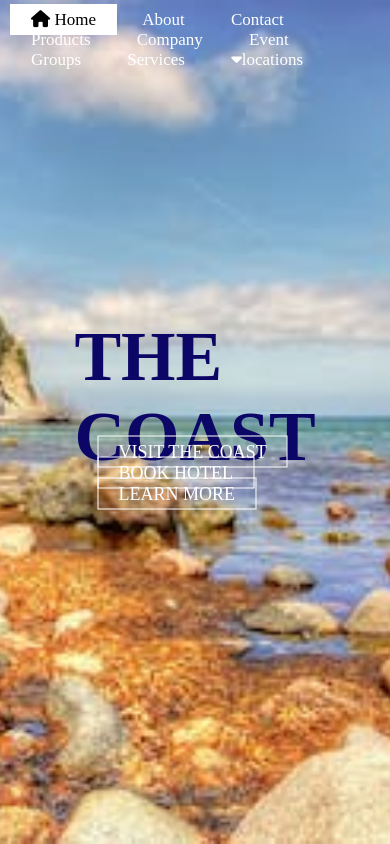
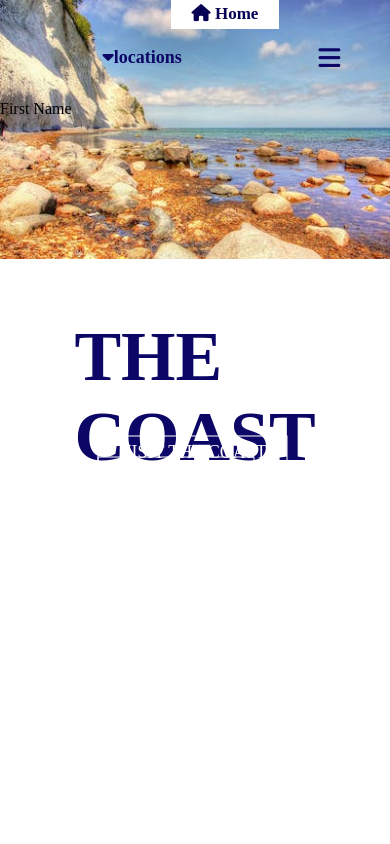
Before and after one commit to Allanoallashe/coast-web, a PHP site: page /home.html in a window 390 px wide. Run offline with PHP 8.4, Linux system fonts and the light colour scheme; some libraries are stand-ins or nearby versions.

Commit message:
added more script

```diff
--- a/home.html
+++ b/home.html
@@ -12,21 +12,30 @@
 <body>
 
   <header>
-    <div class="main">
-      <ul>
+    <div id="nav" class="main">
+      <div class="home">
+        <ul>
+          <li class="active"><a href="#"><i class="fa fa-home"></i> Home</a></li>
+        </ul>
+      </div>
+      <ul id="list" class="list-one">
         <li class="active"><a href="#"><i class="fa fa-home"></i> Home</a></li>
         <li><a href="#">About</a></li>
         <li><a href="#">Contact</a></li>
         <li><a href="#">Products</a></li>
         <li><a href="#">Company</a></li>
-        <li><a href="#">Event</a></li>
+        <li><a href="connect.php">Register</a></li>
         <li><a href="#">Groups</a></li>
         <li><a href="#">Services</a></li>
-         <li class="locations" id="drop-down" ><a href="#"><i class="fa fa-caret-down"></i>locations</a></li>
       </ul>
-       <div id="sub-menu" class="sub-menu">
 
-        <ul id="browse">
+
+      <div class="locations">
+
+        <div id="drop-down"><a href="#"><i class="fa fa-caret-down"></i>locations</a></div>
+
+        <div id="sub-menu" class="sub-menu">
+          <ul id="browse">
             <li><a href="#">Mombasa</a></li>
             <li><a href="#">Malindi</a></li>
             <li><a href="#">Lamu</a></li>
@@ -36,8 +45,17 @@
             <li><a href="#">Bamburi</a></li>
           </ul>
         </div>
+      </div>
+
+      <div id="close">
+        <i id="menu" class="fa-solid fa-bars"></i>
+        <i id="cross" class="fa-solid fa-xmark"></i>
+      </div>
+
     </div>
-    <div class="title">
+  </header>
+
+   <div class="title">
       <h1>THE COAST</h1>
     </div>
     <div class="button">
@@ -45,7 +63,19 @@
       <a href="#" class="btn">BOOK HOTEL</a>
       <a href="#" class="btn">LEARN MORE</a>
     </div>
-  </header>
+
+  <main class="register">
+    <div class="reg-container">
+
+      <form action="#" method="post">
+
+        <label for="fname" id="fname">First Name</label><br>
+
+      </form>
+
+    </div>
+  </main>
+
  <script src="index.js"></script>
 </body>
 </html>
--- a/index.js
+++ b/index.js
@@ -5,7 +5,7 @@ const Browse = document.getElementById('browse');
 
 
 
-dropDown.addEventListener('click',() => {
+dropDown.addEventListener('click', () => {
 
   if (subMenu.style.opacity =='1') {
         subMenu.style.opacity='0';
@@ -19,3 +19,53 @@ dropDown.addEventListener('click',() => {
 Browse.addEventListener('click', () => {
   subMenu.style.opacity='0';
 })
+
+
+
+const menu = document.getElementById('menu');
+const close = document.getElementById('cross');
+const list = document.getElementById('list');
+
+
+menu.addEventListener('click', () => {
+
+    close.style.display = 'contents';
+    menu.style.display = 'none';
+    list.style.marginTop='0';
+})
+
+close.addEventListener('click', () => {
+
+    close.style.display = 'none';
+    menu.style.display='contents';
+    list.style.marginTop='-500px';
+})
+
+
+
+var x = window.matchMedia("(max-width: 1089px)");
+myFunction(x)
+x.addListener(myFunction)
+
+function myFunction(x) {
+  if (x.matches) {
+    menu.style.display = 'contents';
+    list.style.marginTop='-500px';
+  } else {
+    close.style.display = 'none';
+    menu.style.display = 'none';
+  }
+
+}
+
+// var y = window.matchMedia("(min-width: 1090px)");
+// myFunction2(y)
+// y.addListener(myFunction2)
+
+// function myFunction2(y) {
+//   if (y.matches) {
+//     list.style.display='contents';
+//   } else {
+//     list.style.marginTop='-500px';
+//   }
+// }
--- a/style.css
+++ b/style.css
@@ -4,13 +4,13 @@
   font-family: century;
   box-sizing: border-box;
 }
-
+body{
+  background-image:url(images/pexels-photo-533975.jpeg);
+  background-size: cover;
+  background-repeat: no-repeat;
+}
 header{
-  background-image:url(images/pexels-photo-533975.jpeg);
-  height: 100vh;
-  background-size: cover;
-  background-position: center;
-  min-height:100px ;
+  height: 100px;
 }
 ul{
   list-style-type: none;
@@ -22,8 +22,9 @@ ul li{
   display: inline-block;
 }
 ul li a{
+  font-weight: bold;
   text-decoration: none;
-  color: #fff;
+  color: #060152;
   padding: 5px 20px;
   border: 1px solid transparent;
 }
@@ -35,7 +36,7 @@ ul li a:hover{
 
 ul li.active a{
  background-color: #fff;
-  color: #000;
+  color:  #060152;
 }
 
 
@@ -83,23 +84,125 @@ ul li.active a{
   background-color: #fff;
   color: #000;
 }
-.main ul {
-  position: relative;
-}
 .sub-menu{
+  height: 240px;
+  background-color: #060152;
   display: flex;
   flex-direction: column;
+  align-items: center;
+  justify-content: space-between;
   position: absolute;
   top: 60px;
-  right: 200px;
+  right: -50px;
   opacity: 0;
+  width: 200px;
 }
 .sub-menu ul{
   display: flex;
   flex-direction: column;
+  justify-content: space-between;
   align-items: center;
-  justify-content: space-between;
 }
+
 .sub-menu ul li{
-  margin-top: 10px;
+  margin-top: 11px;
 }
+.sub-menu ul li a{
+  color: white;
+}
+.sub-menu ul li a:hover{
+  color: #000;
+  transition: 0.2s ease;
+}
+
+.locations{
+  margin-right: 20px;
+  position: relative;
+}
+
+#drop-down{
+  display: flex;
+  align-items: center;
+  justify-content: center;
+}
+#drop-down a{
+  height: 32px;
+  width: 100px;
+  text-decoration: none;
+  color: white;
+  padding: 3px;
+  margin-top: 3px;
+  font-size: 18px;
+  font-weight: bold;
+  color: #0c0666;
+}
+
+#drop-down a:hover{
+  background-color: white;
+  color: black;
+  transition: 0.2s ease;
+}
+
+#close i{
+  display: none;
+  color: #0c0666;
+  cursor: pointer;
+  font-size: 25px;
+}
+.home{
+  display: none;
+}
+
+
+
+
+
+
+
+/* media query */
+
+@media only screen and (max-width:1089px) {
+
+      .main .list-one li:first-child{
+        display: none;
+      }
+      .main{
+        display: flex;
+        justify-content: space-around;
+        align-items: center;
+        margin-left: 50px;
+      }
+      #close i:first-child{
+        display: contents;
+      }
+      #close i:last-child{
+        margin-left: -25px;
+      }
+      .main .list-one{
+        display: flex;
+        flex-direction: column;
+        align-items: center;
+        justify-content: center;
+        background-color: #050052;
+        height: 280px;
+        width: 600px;
+        margin-top: -500px;
+      }
+      .main .list-one li{
+        text-align: center;
+        margin-top: 10px;
+        width: 80%;
+        background-color: #003382;
+      }
+      .main .list-one li a:hover{
+        color: #000;
+        transition: 0.2s ease;
+      }
+      .main .list-one li a{
+        color: #fff;
+      }
+
+      .home{
+        display: contents;
+      }
+}
```
